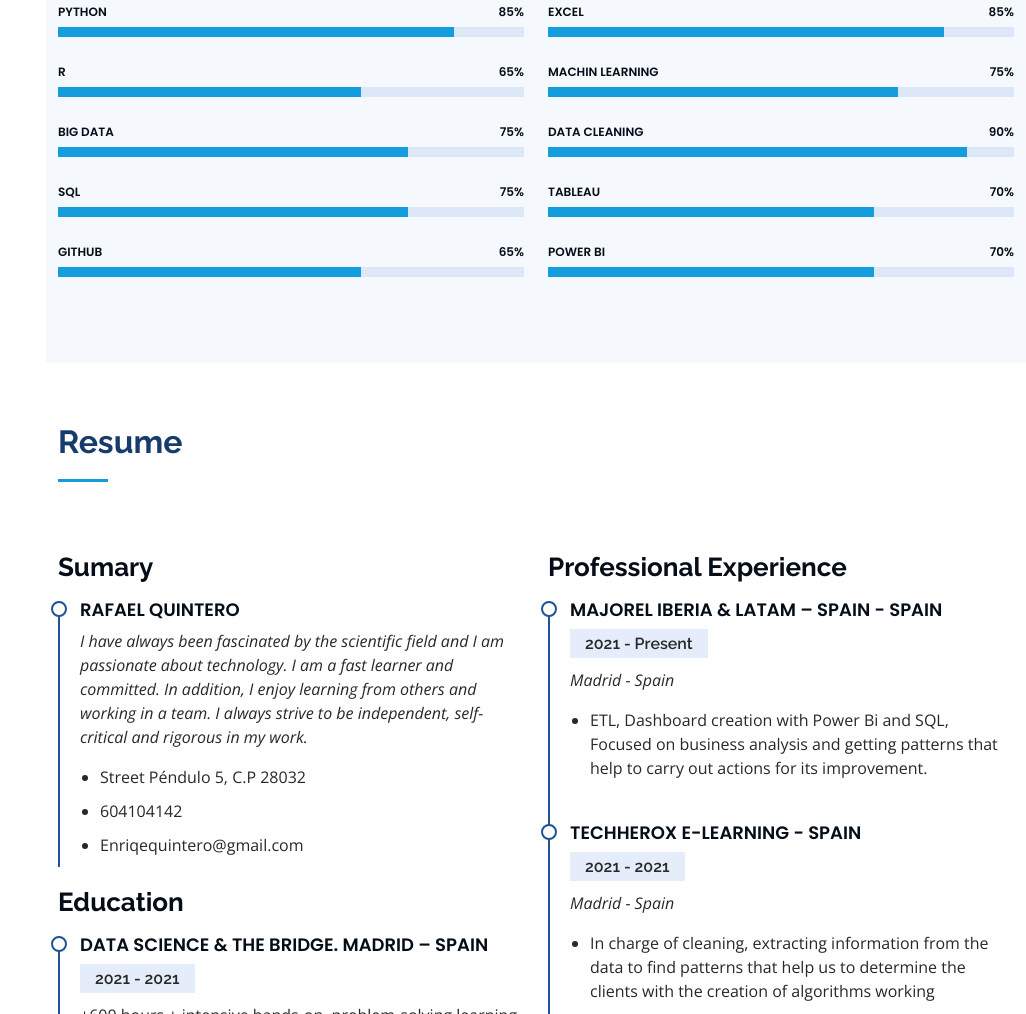
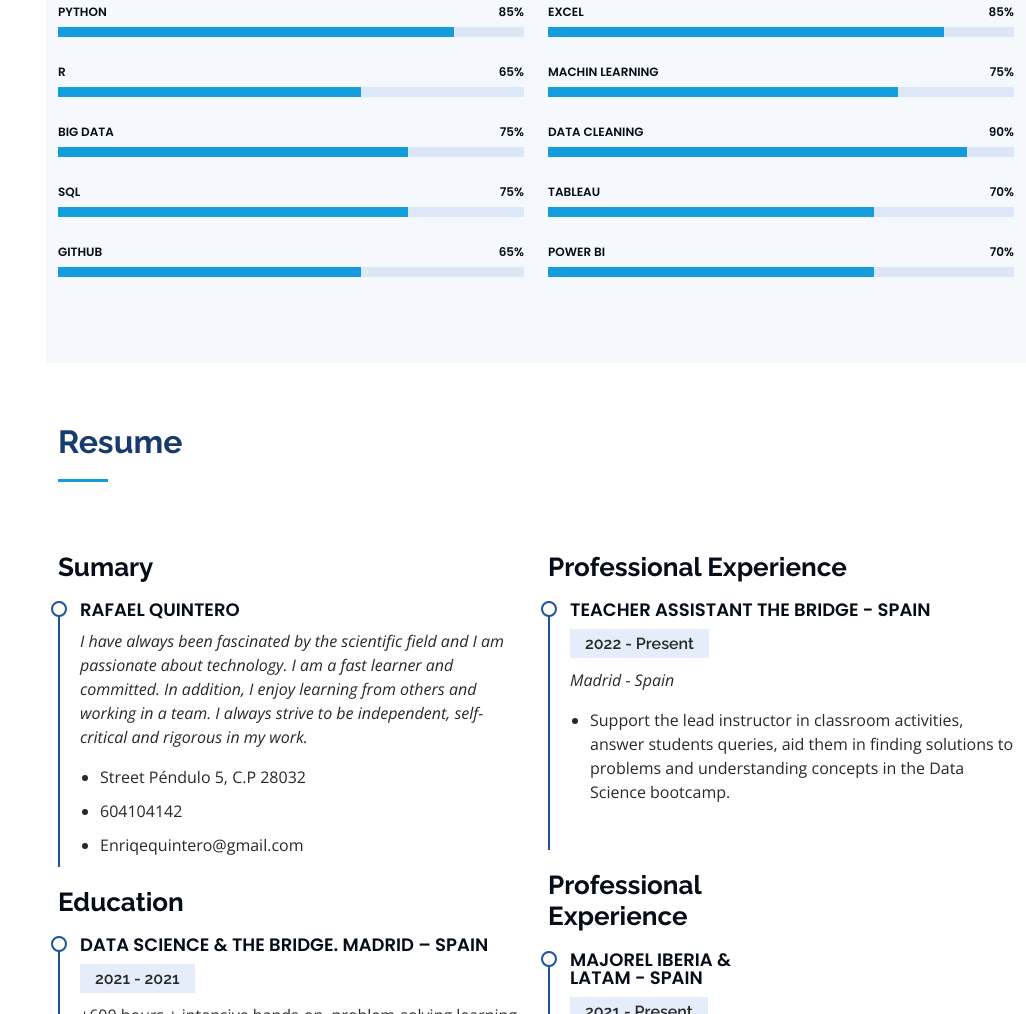
Before and after one commit to RafaelQuintero/Portafolio, a plain HTML site: page index.html in a window 1280 px wide. Shown: the part 1616-2630 px from the top of the page, without its empty margins (254-1280 px from the left). Drawn offline with nearby package versions, Linux system fonts and the light colour scheme.

Commit message:
act
actualizado

```diff
--- a/index.html
+++ b/index.html
@@ -277,7 +277,20 @@
           <div class="col-lg-6" data-aos="fade-up" data-aos-delay="100">
             <h3 class="resume-title">Professional Experience</h3>
             <div class="resume-item">
-              <h4>Majorel Iberia & LatAm – SPAIN - SPAIN</h4>
+              <h4>Teacher Assistant the Bridge 	 - SPAIN</h4>
+              <h5>2022 - Present</h5>
+              <p><em>Madrid - Spain</em></p>
+              <ul>
+
+                <li>Support the lead instructor in classroom activities, answer students queries,
+                 aid them in finding solutions to problems and understanding concepts in the Data Science bootcamp.</li>
+
+              </ul>
+            </div>
+          <div class="col-lg-6" data-aos="fade-up" data-aos-delay="100">
+            <h3 class="resume-title">Professional Experience</h3>
+            <div class="resume-item">
+              <h4>Majorel Iberia & LatAm  - SPAIN</h4>
               <h5>2021 - Present</h5>
               <p><em>Madrid - Spain</em></p>
               <ul>
```
